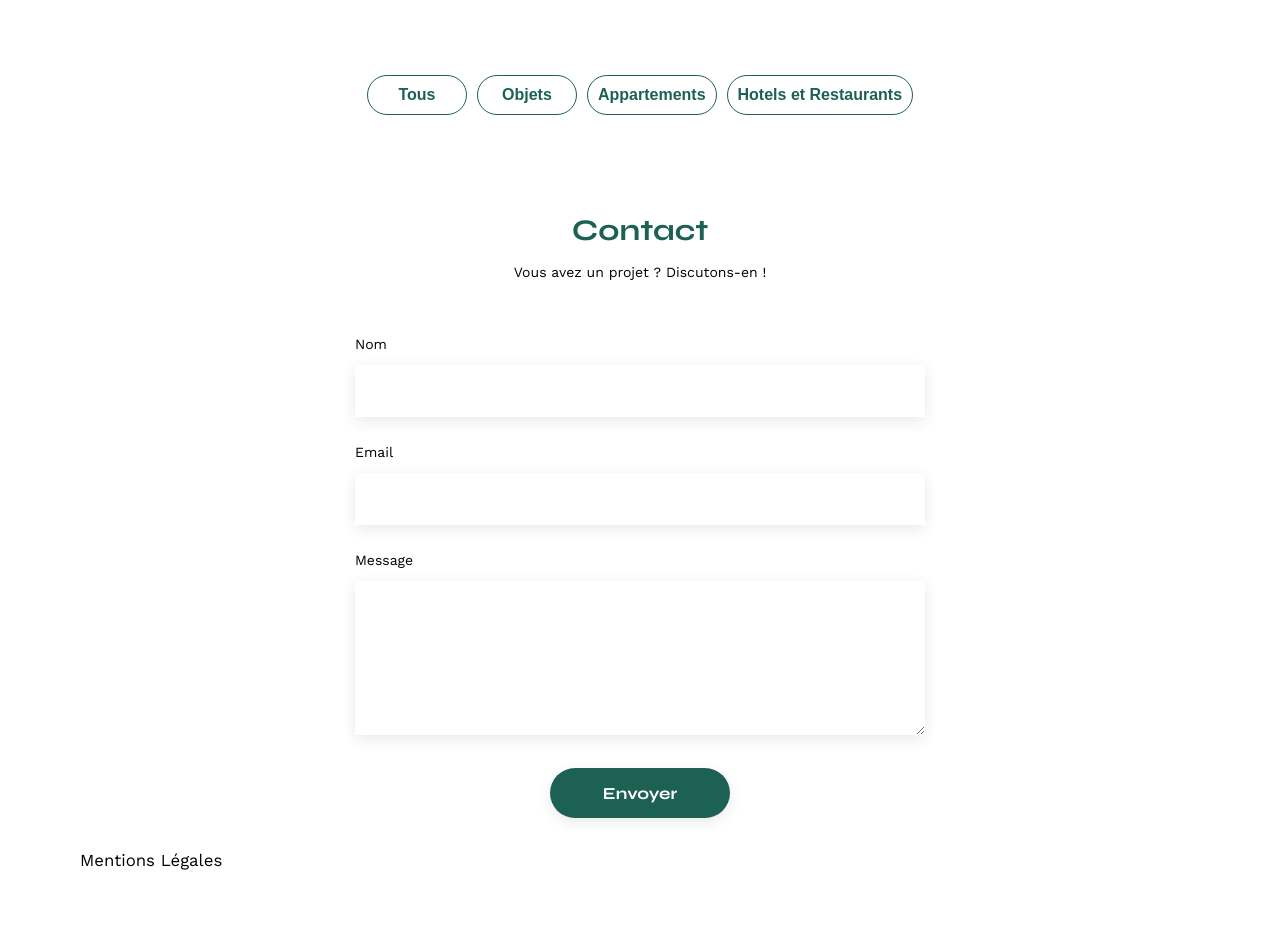
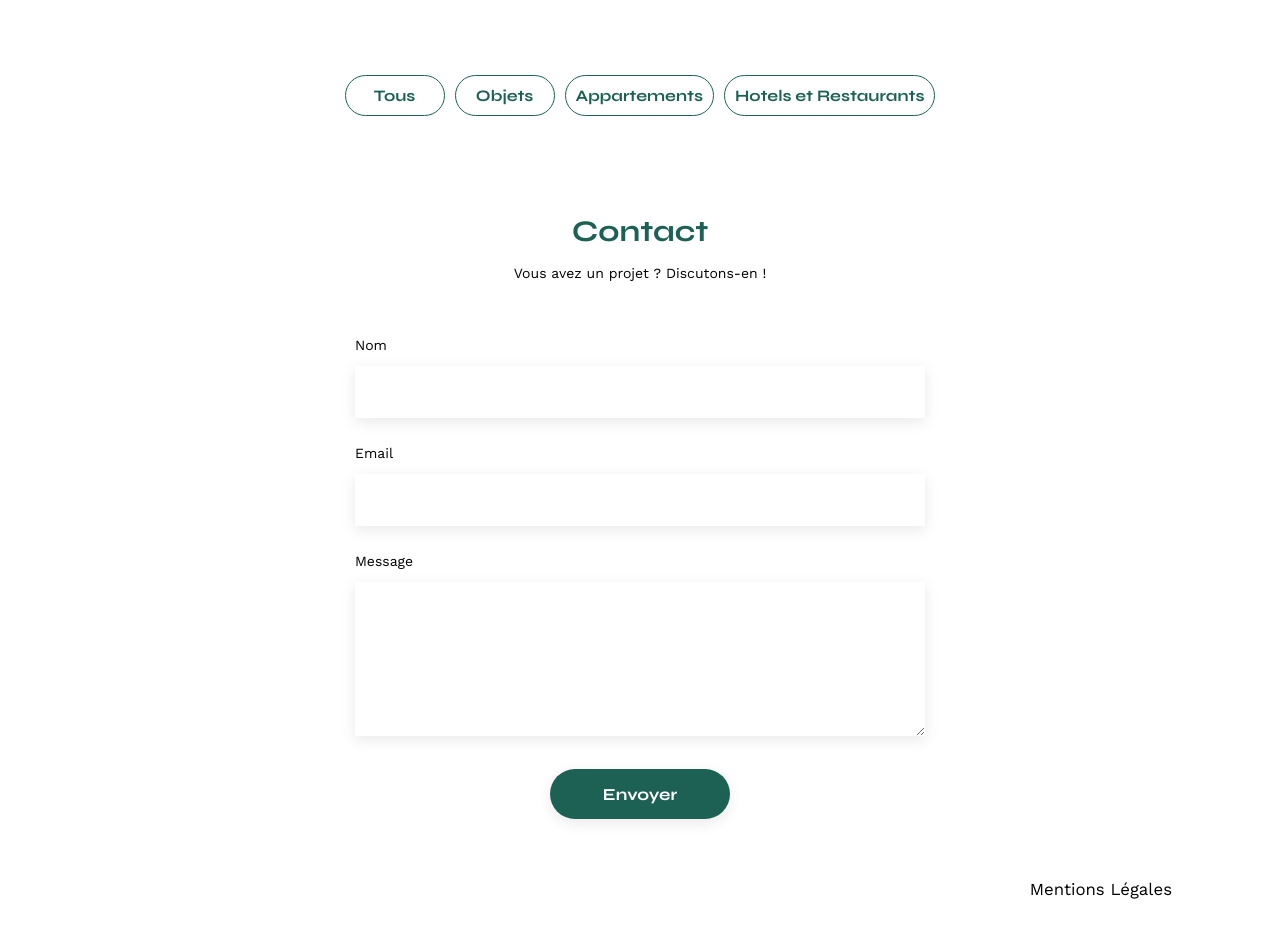
Before and after one commit to Valentin354/Portfolio-architecte-Sophie-Bluel-p6, a plain HTML site: page FrontEnd/index.html in a window 1280 px wide. Shown: the part 570-1496 px from the top of the page. Before the commit the page ends 1440 px from the top, so only its background shows below. Drawn offline with nearby package versions, Linux system fonts and the light colour scheme; no server answers.

Commit message:
modif footer

```diff
--- a/FrontEnd/assets/js/login.js
+++ b/FrontEnd/assets/js/login.js
@@ -35,6 +35,7 @@ function sendLoginRequest(email, password) {
       window.location.href = "index.html"; // Redirige l'utilisateur vers la page "index.html"
     })
     .catch((error) => {
+      console.error(error);
       if (!errorDisplayed) {
         // Vérifie si aucun message d'erreur n'a été affiché
         errorMessage(); // Apl la fonction pour afficher un message d'erreur
--- a/FrontEnd/assets/style.css
+++ b/FrontEnd/assets/style.css
@@ -287,6 +287,11 @@ input[type="submit"] {
   color: #b1663c;
 }
 
+footer nav ul {
+  display: flex;
+  justify-content: flex-end;
+  margin: 2em;
+}
 /* Bouton filtres */
 
 .buttons {
@@ -294,6 +299,7 @@ input[type="submit"] {
   justify-content: center;
 }
 .buttons > button {
+  font-family: "Syne";
   min-width: 100px;
   font-weight: 700;
   font-size: 16px;
```
